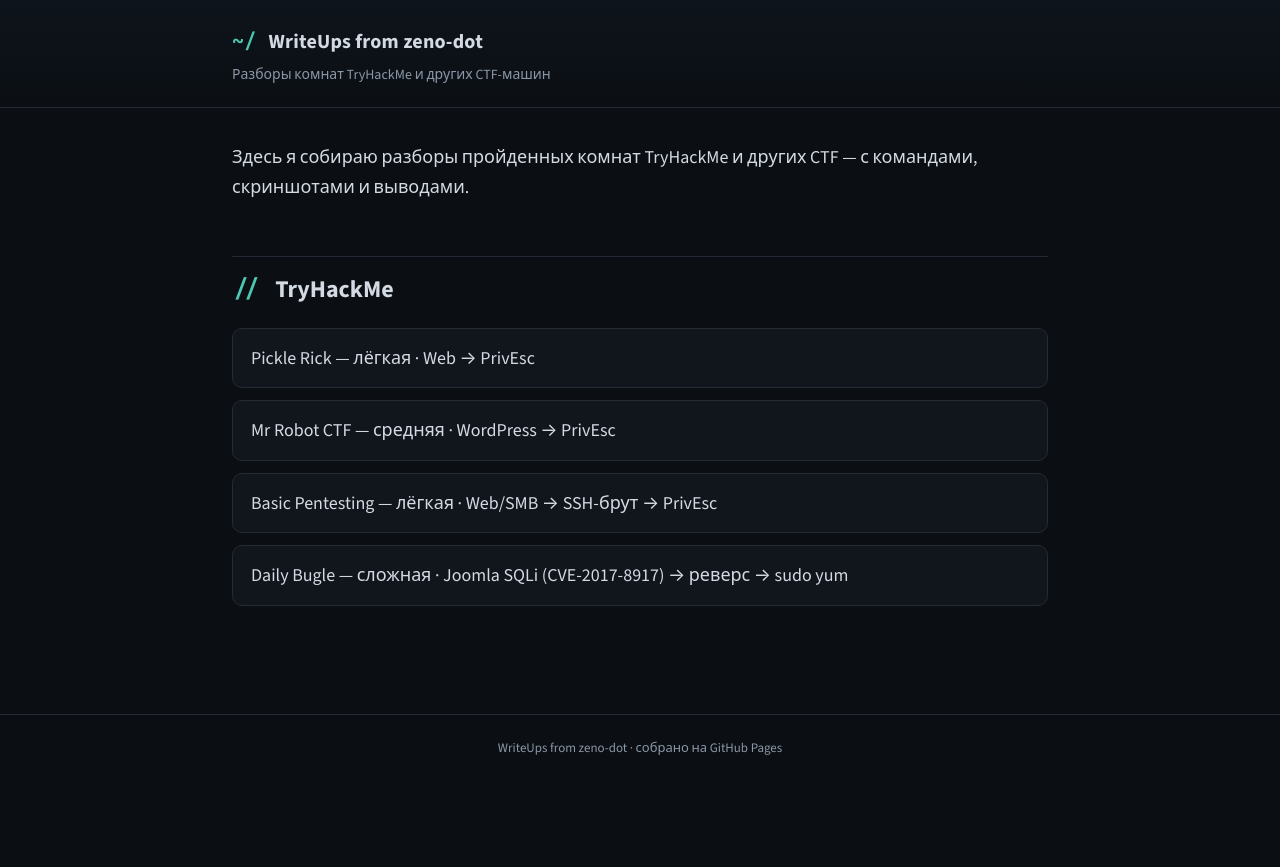
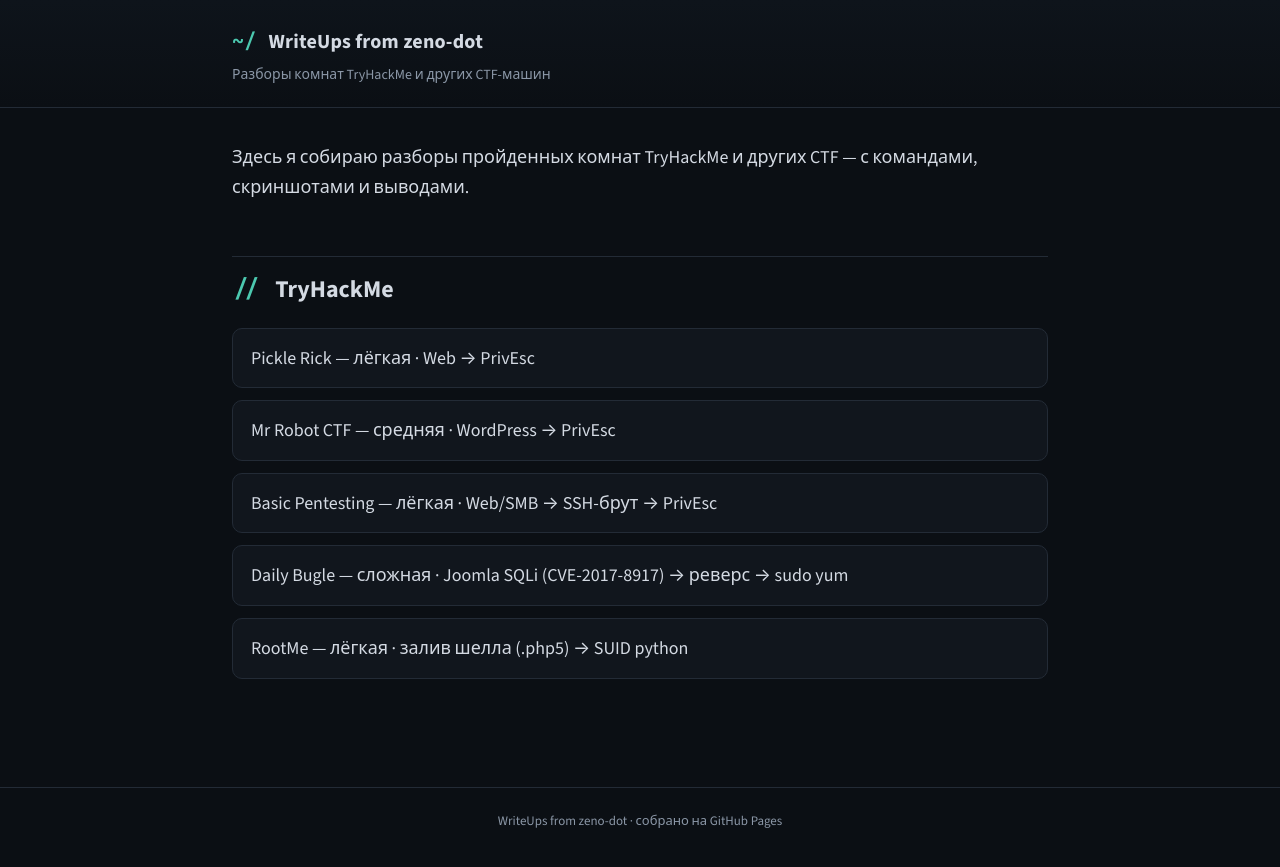
Before and after one commit to zeno-dot/WriteUp-from-zeno-dot, a Jekyll site: the page built from index.md, in a window 1280 px wide. Shown: the top 867 px of the page. Built offline with Jekyll 4.4.1, drawn with Linux system fonts in a browser that asks for light colours.

Commit message:
Update index.md

```diff
--- a/index.md
+++ b/index.md
@@ -11,4 +11,5 @@ title: WriteUps
 <li><a href="THM/Mr-Robot-CTF/WriteUp.html">Mr Robot CTF — средняя · WordPress → PrivEsc</a></li>
 <li><a href="THM/Basic-Pentesting/WriteUp.html">Basic Pentesting — лёгкая · Web/SMB → SSH-брут → PrivEsc</a></li>
 <li><a href="THM/Daily-Bugle/WriteUp.html">Daily Bugle — сложная · Joomla SQLi (CVE-2017-8917) → реверс → sudo yum</a></li>
+<li><a href="THM/RootMe/WriteUp.html">RootMe — лёгкая · залив шелла (.php5) → SUID python</a></li>
 </ul>
```
